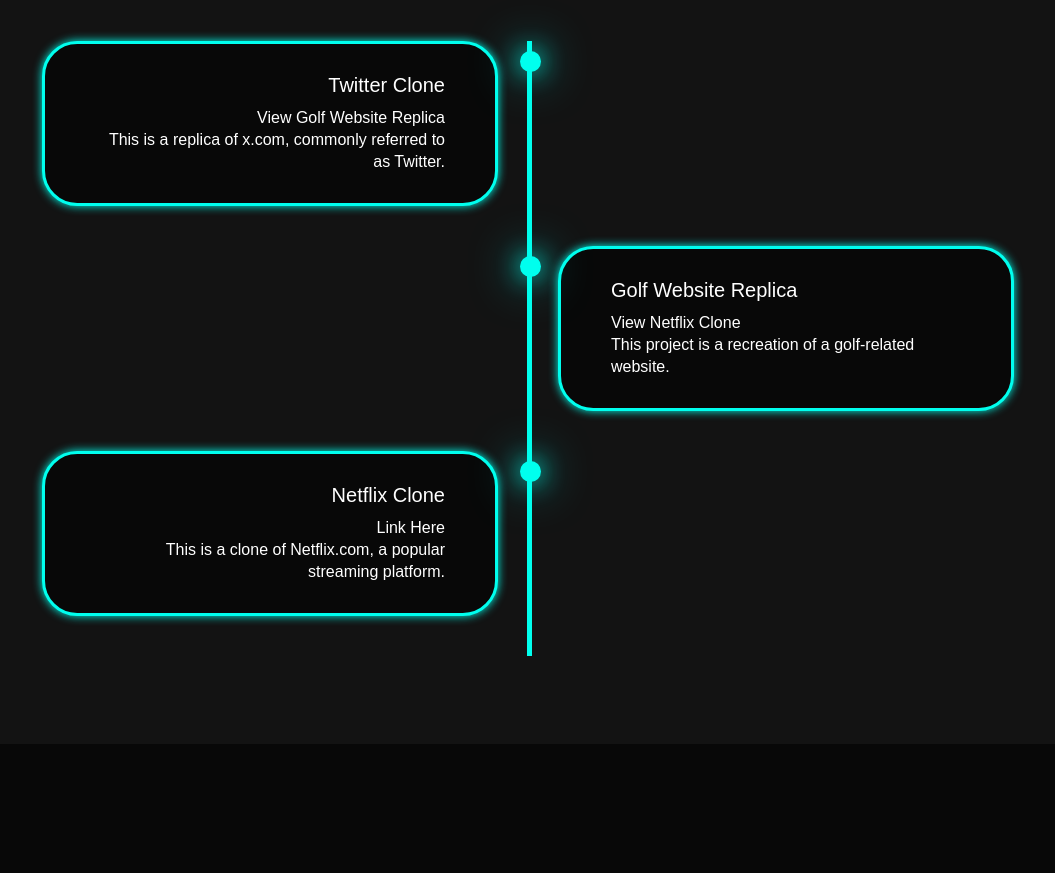
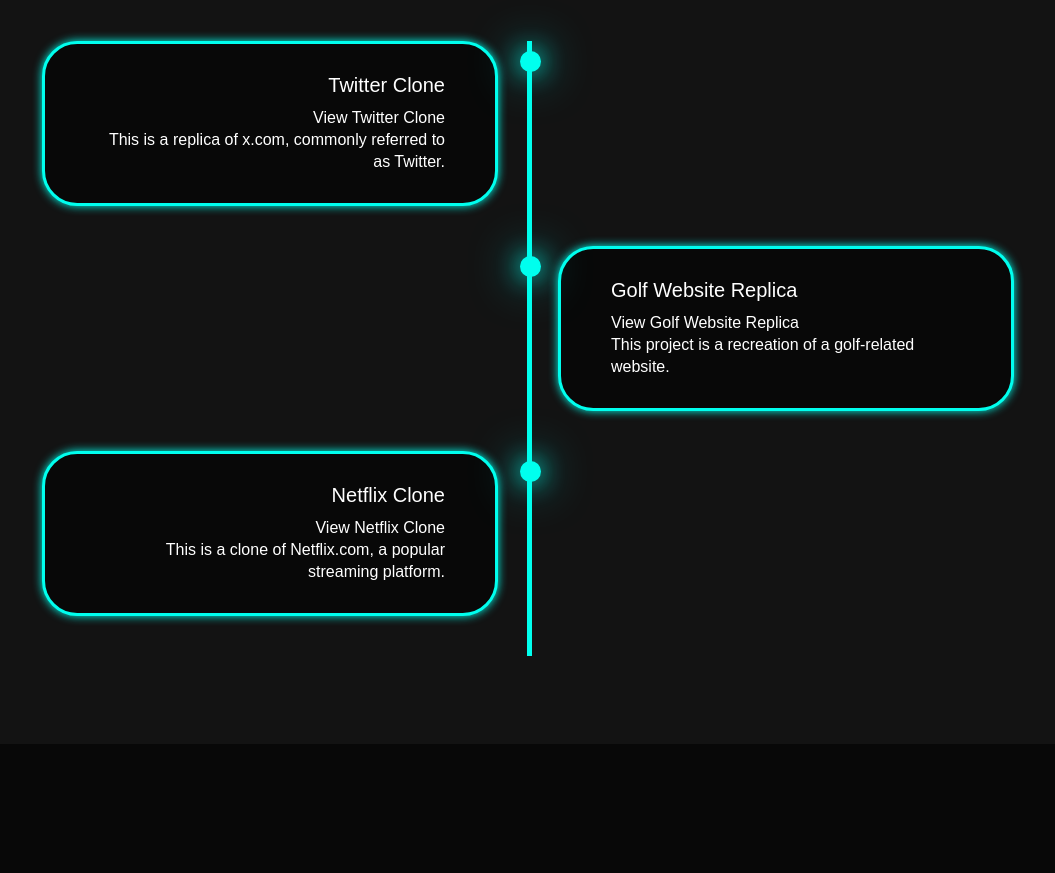
Before and after one commit to aushah1/Portfolio, a plain HTML site: page index.html in a window 1280 px wide. Shown: the part 1016-1889 px from the top of the page, without its empty margins (112-1167 px from the left). Drawn offline with nearby package versions, Linux system fonts and the light colour scheme.

Commit message:
Changed link names

```diff
--- a/index.html
+++ b/index.html
@@ -65,7 +65,7 @@
           <div class="timeline-content">
             <h3>Twitter Clone</h3>
             <a href="https://aushah1.github.io/Twitter-Clone/"
-              >View Golf Website Replica</a
+              >View Twitter Clone</a
             >
             <p>This is a replica of x.com, commonly referred to as Twitter.</p>
           </div>
@@ -76,7 +76,7 @@
           <div class="timeline-content">
             <h3>Golf Website Replica</h3>
             <a href="https://aushah1.github.io/Sidcup-Family-Golf-Clone/"
-              >View Netflix Clone</a
+              >View Golf Website Replica</a
             >
             <p>This project is a recreation of a golf-related website.</p>
           </div>
@@ -86,7 +86,9 @@
           <div class="timeline-dot"></div>
           <div class="timeline-content">
             <h3>Netflix Clone</h3>
-            <a href="https://aushah1.github.io/Netflix-clone/">Link Here</a>
+            <a href="https://aushah1.github.io/Netflix-clone/"
+              >View Netflix Clone</a
+            >
             <p>This is a clone of Netflix.com, a popular streaming platform.</p>
           </div>
         </div>
```
